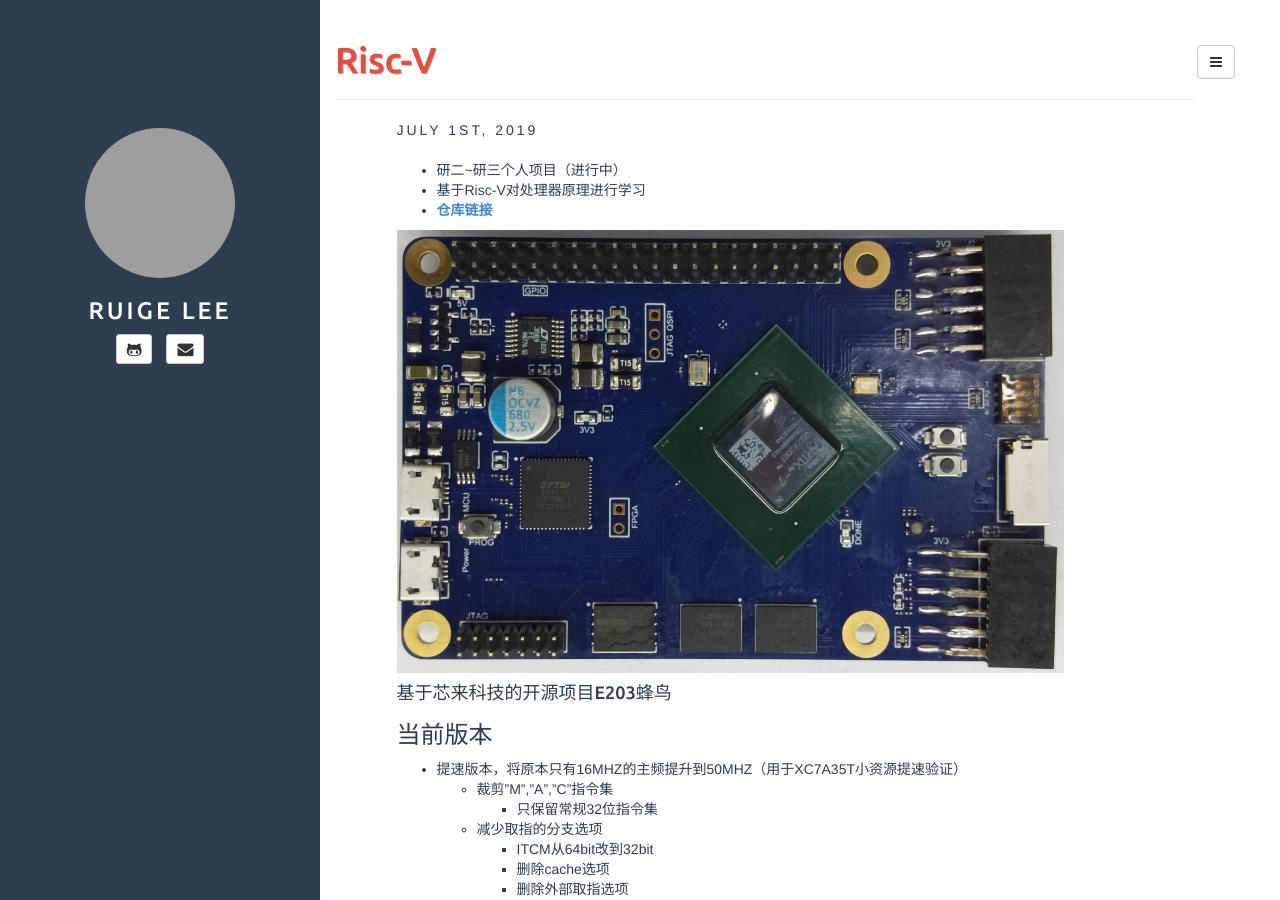
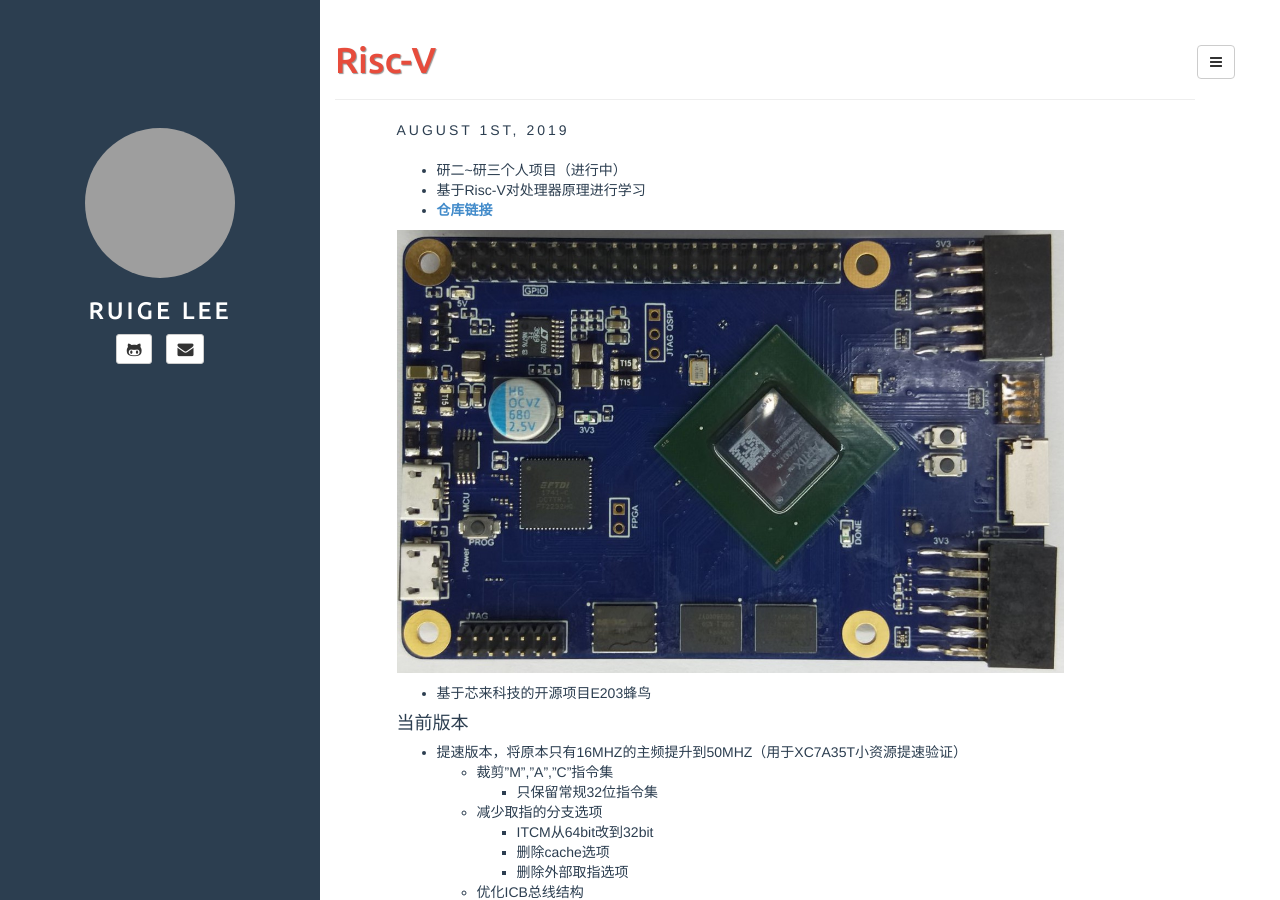
Before and after one commit to whutddk/whutddk.github.io, a Jekyll site: the page built from _posts/2019-08-01-RiscV.md, in a window 1280 px wide and 900 px high. Built offline with Jekyll 4.4.1, drawn with Linux system fonts in a browser that asks for light colours; comment, search, counter and statistics services are not loaded; grey boxes are pictures that could not be loaded.

Commit message:
更正格式

```diff
--- a/_posts/2019-07-01-RiscV.md
+++ b/_posts/2019-08-01-RiscV.md
@@ -14,12 +14,12 @@
 
 <!-- more -->
 
-![Soc核心板]({{ site.url }}/assets/user/pic/riscv/superYJ.jpg)
+![Soc核心板]({{ site.url }}/assets/user/pic/riscv/SuperYJ.jpg)
 
 
-#### 基于芯来科技的开源项目E203蜂鸟
+* 基于芯来科技的开源项目E203蜂鸟
 
-### 当前版本
+#### 当前版本
 * 提速版本，将原本只有16MHZ的主频提升到50MHZ（用于XC7A35T小资源提速验证）
     - 裁剪"M","A","C"指令集
         + 只保留常规32位指令集
@@ -46,7 +46,7 @@
 
 
 
-### 未来版本
+#### 未来版本
 * 流水线级数修改（进一步升速）
 * 基于chisel的构建（这个才是主流）
 * 总线改为AXI（使用xilinx IP搭建Soc会方便一点）
```
Also changed, not shown: _posts/2019-08-17-personal.md (renamed from _posts/2019-07-14-personal.md).
